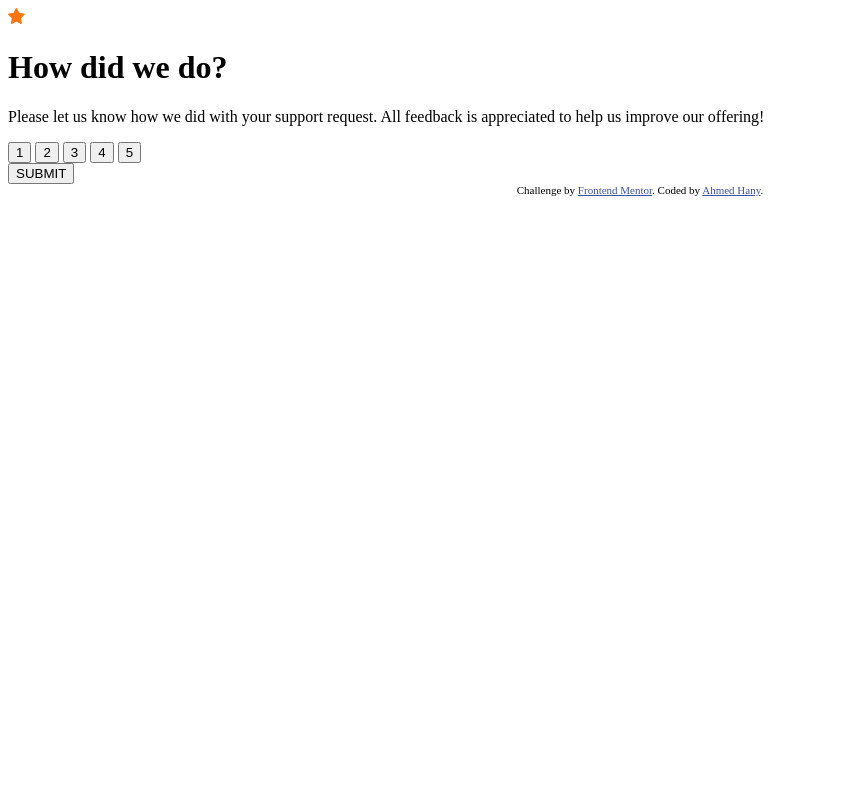
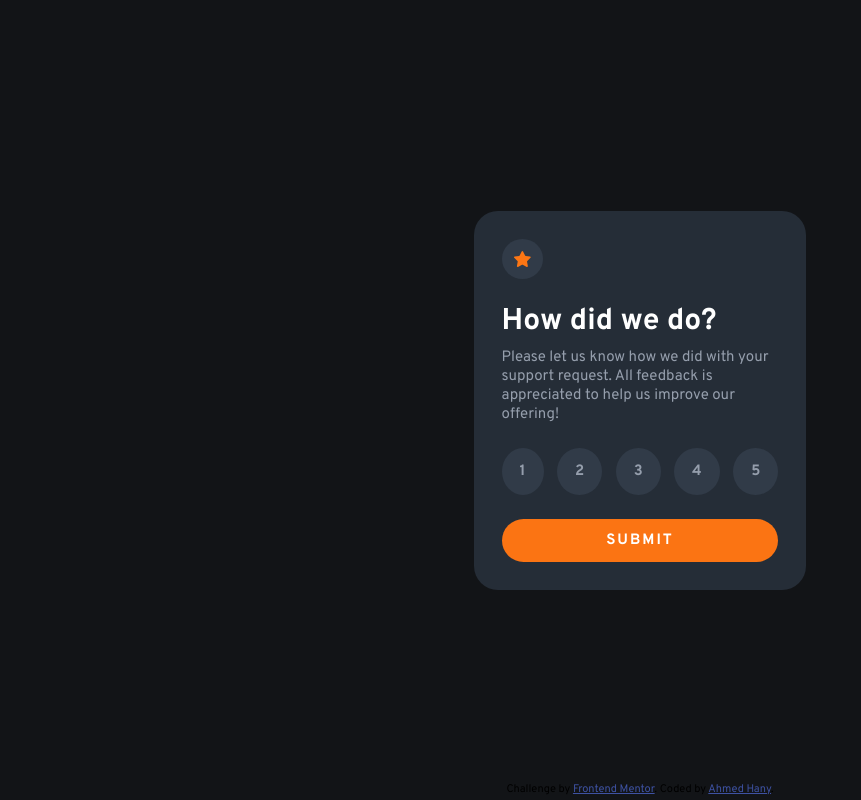
Before and after one commit to ahmedhanyh/interactive-rating-component, a website: page index.html in a window 1280 px wide. Shown: the whole page, without its empty margins (0-861 px from the left). Drawn offline with Linux system fonts and the light colour scheme.

Commit message:
Finish desktop design
- This is the first version of the desktop design.

```diff
--- a/index.html
+++ b/index.html
@@ -29,12 +29,7 @@
   <body>
     <main>
       <div class="star-icon">
-        <svg width="17" height="16" xmlns="http://www.w3.org/2000/svg">
-          <path
-            d="m9.067.43 1.99 4.031c.112.228.33.386.58.422l4.45.647a.772.772 0 0 1 .427 1.316l-3.22 3.138a.773.773 0 0 0-.222.683l.76 4.431a.772.772 0 0 1-1.12.813l-3.98-2.092a.773.773 0 0 0-.718 0l-3.98 2.092a.772.772 0 0 1-1.119-.813l.76-4.431a.77.77 0 0 0-.222-.683L.233 6.846A.772.772 0 0 1 .661 5.53l4.449-.647a.772.772 0 0 0 .58-.422L7.68.43a.774.774 0 0 1 1.387 0Z"
-            fill="#FC7614"
-          />
-        </svg>
+        <div><img src="./images/icon-star.svg" alt="Orange star" /></div>
       </div>
       <div class="text">
         <h1>How did we do?</h1>
@@ -50,7 +45,7 @@
         <button>4</button>
         <button>5</button>
       </div>
-      <button>SUBMIT</button>
+      <button class="submit-btn">SUBMIT</button>
     </main>
 
     <footer class="attribution">
--- a/style.css
+++ b/style.css
@@ -0,0 +1,93 @@
+@import url("https://fonts.googleapis.com/css2?family=Overpass:wght@400;700&display=swap");
+
+* {
+  margin: 0;
+  padding: 0;
+  border: 0;
+  box-sizing: border-box;
+}
+
+:root {
+  --orange: hsl(25, 97%, 53%);
+  --light-grey: hsl(217, 12%, 63%);
+  --medium-grey: hsl(216, 12%, 54%);
+  --dark-blue: hsl(213, 19%, 18%);
+  --very-dark-blue: hsl(216, 12%, 8%);
+
+  font-family: "Overpass", sans-serif;
+  font-size: 15px;
+}
+
+body {
+  height: 100vh;
+  background-color: var(--very-dark-blue);
+  display: flex;
+  justify-content: center;
+  align-items: center;
+}
+
+main {
+  max-width: 26%;
+  background-color: var(--dark-blue);
+  padding: 28px;
+  border-radius: 24px;
+  display: flex;
+  flex-direction: column;
+  gap: 24px;
+}
+
+.star-icon {
+  display: flex;
+}
+
+.star-icon > div {
+  padding: 12px;
+  border-radius: 50%;
+  background-color: hsl(213.9, 19%, 23.7%);
+  display: flex;
+  justify-content: center;
+  align-items: center;
+}
+
+h1 {
+  color: white;
+  font-size: 2rem;
+  margin-bottom: 8px;
+}
+
+p {
+  color: var(--light-grey);
+  font-size: 1rem;
+}
+
+.ratings {
+  display: flex;
+  justify-content: space-between;
+}
+
+button {
+  font-family: inherit;
+  font-size: 100%;
+}
+
+.ratings > button {
+  padding: 14px 18px;
+  border-radius: 50%;
+  color: var(--light-grey);
+  font-weight: bold;
+  background-color: hsl(213.9, 19%, 23.7%);
+}
+
+.submit-btn {
+  padding: 12px;
+  color: white;
+  font-weight: bold;
+  letter-spacing: 2px;
+  border-radius: 24px;
+  background-color: var(--orange);
+}
+
+.attribution {
+  position: fixed;
+  bottom: 4px;
+}
```
